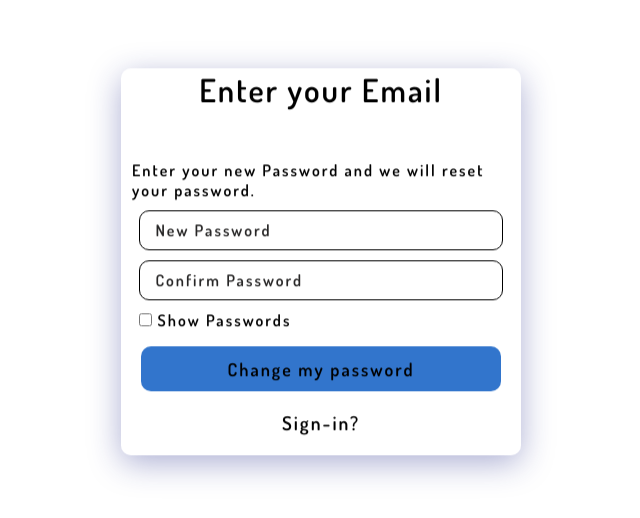
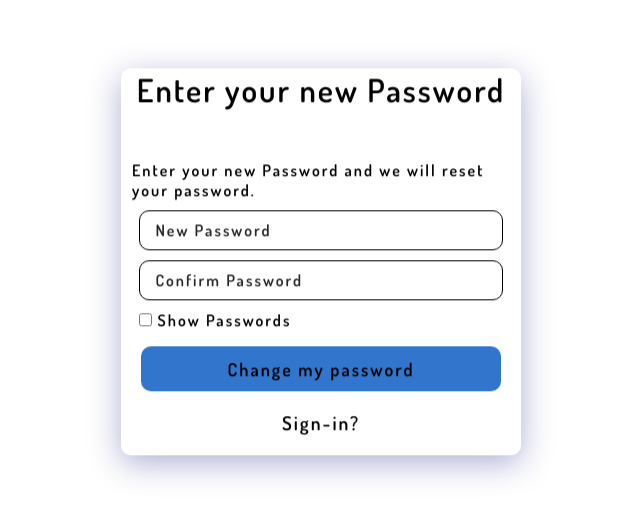
Before and after one commit to ayushrusiya47/Wev-Devils, a plain HTML site: page Pages/editpassword/edit.html in a window 1280 px wide. Shown: the part 138-656 px from the top of the page, without its empty margins (319-959 px from the left). Drawn offline with Linux system fonts and the light colour scheme.

Commit message:
heading checked

```diff
--- a/Pages/editpassword/edit.html
+++ b/Pages/editpassword/edit.html
@@ -10,7 +10,7 @@
 <body>
     <div class="card">
         <div class="heading">
-            <h1>Enter your Email</h1>
+            <h1>Enter your new Password</h1>
         </div>
        <p> Enter your new Password and we will reset your password.</p>
        <form action="" >
```
